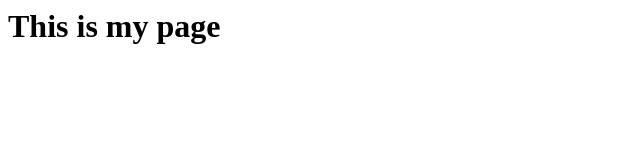
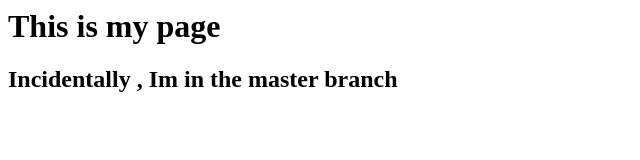
Before and after one commit to nataigna/gcp1, a plain HTML site: page index.html in a window 1280 px wide. Shown: the whole page, without its empty margins (0-640 px from the left). Drawn offline with Linux system fonts and the light colour scheme.

Commit message:
Update index.html

```diff
--- a/index.html
+++ b/index.html
@@ -1,5 +1,6 @@
 <html>
 <body>
 <h1> This is my page</h1>
+  <h2> Incidentally , Im in the master branch</h2>
 </body>
 </html>
```
